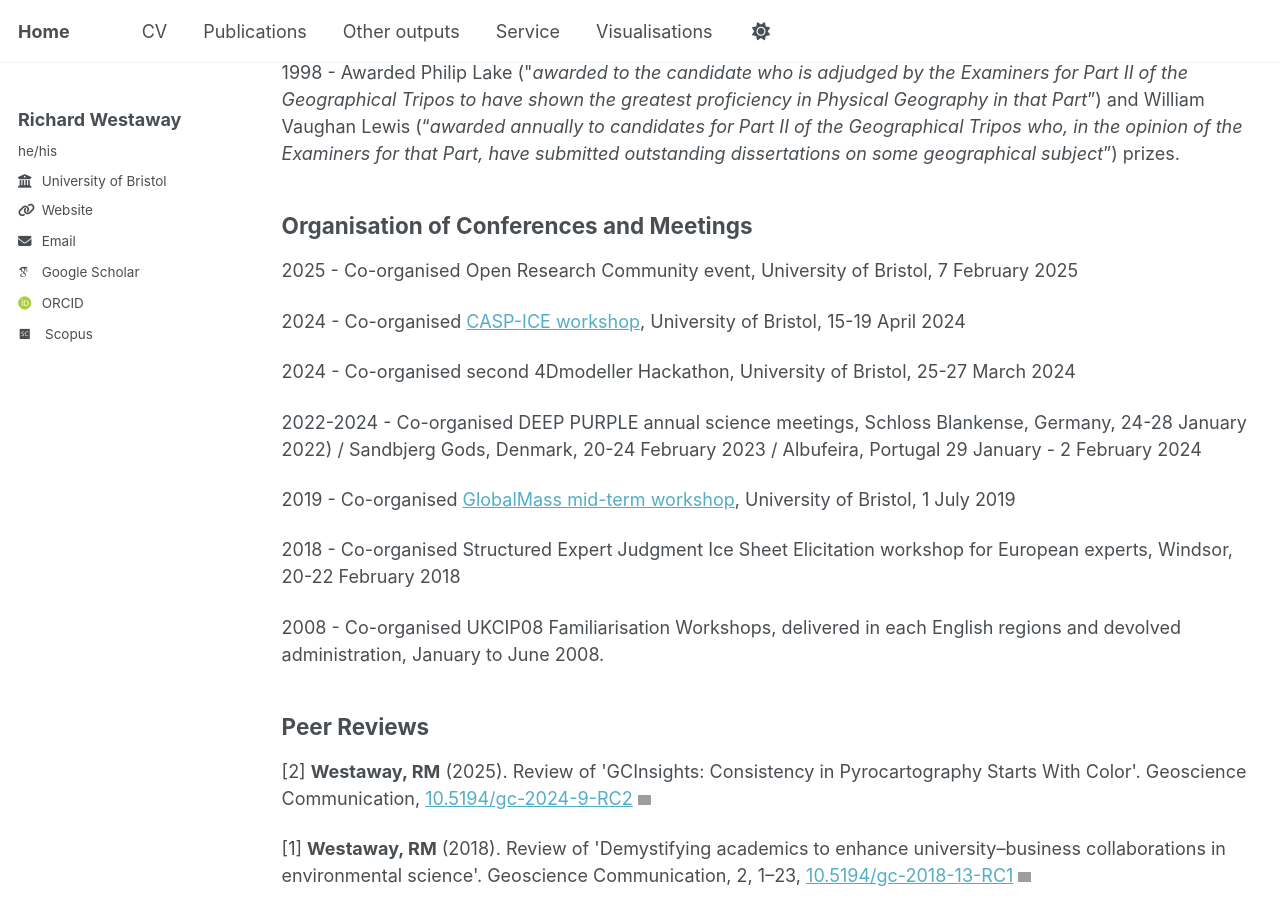
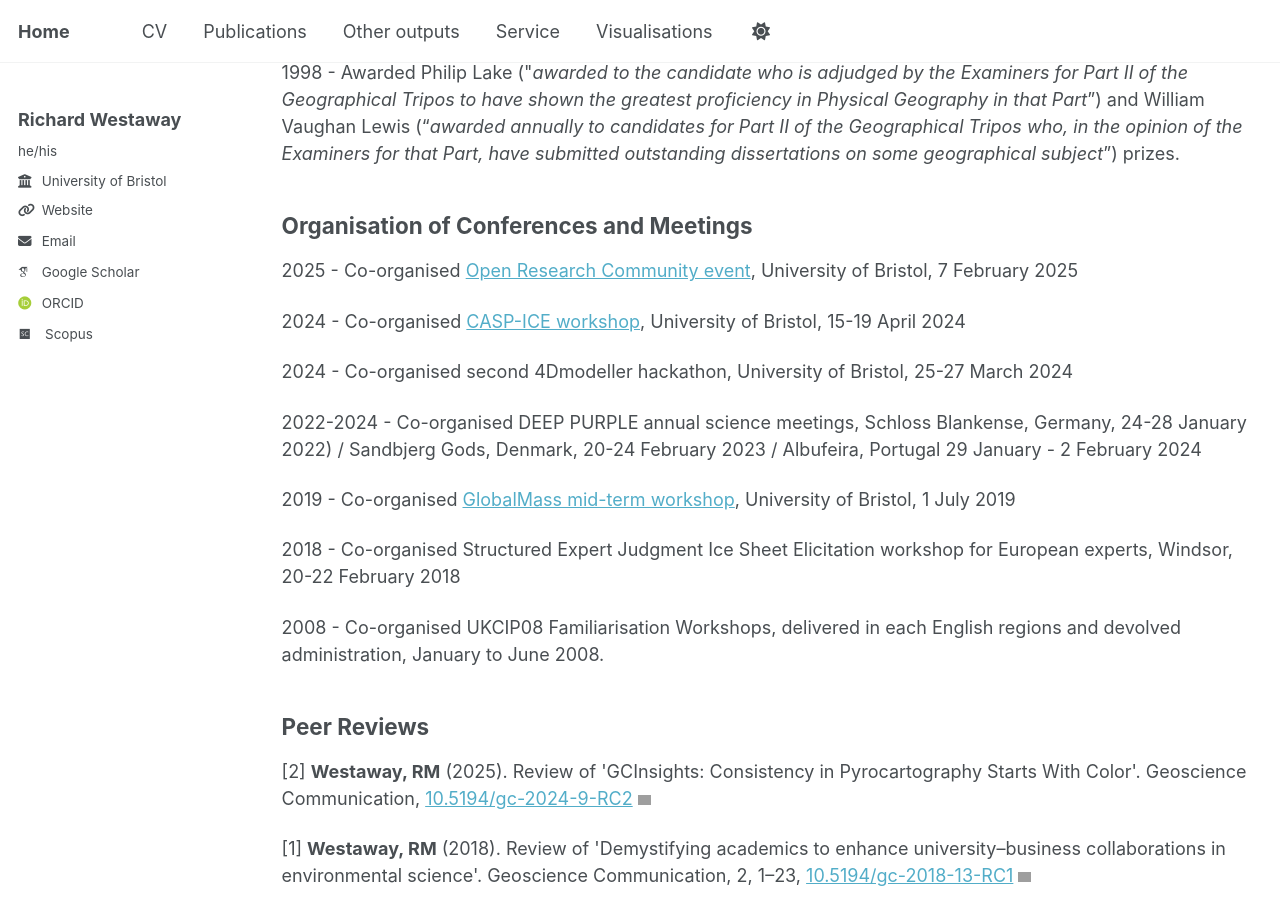
Before and after one commit to richardwestaway/richardwestaway.github.io, a Jekyll site: the page built from _pages/service.html, in a window 1280 px wide and 900 px high, scrolled down 802 px. Built offline with Jekyll 4.4.1, drawn with Linux system fonts in a browser that asks for light colours; some web fonts are replaced; comment, search, counter and statistics services are not loaded; part of the change alters nothing that is shown; grey boxes are pictures that could not be loaded.

```diff
--- a/_pages/service.html
+++ b/_pages/service.html
@@ -35,11 +35,11 @@ author_profile: true
 
 <h2>Organisation of Conferences and Meetings</h2>
 
-<p>2025 - Co-organised Open Research Community event, University of Bristol, 7 February 2025</p>
+<p>2025 - Co-organised <a href="https://researchculture.blogs.bristol.ac.uk/2025/03/13/building-an-open-research-community-at-the-university-of-bristol/" target="_blank" rel="noopener">Open Research Community event</a>, University of Bristol, 7 February 2025</p>
 
 <p>2024 - Co-organised <a href="https://microlabbristol.org/casp-ice/casp-ice-workshop/" target="_blank" rel="noopener">CASP-ICE workshop</a>, University of Bristol, 15-19 April 2024</p>
 
-<p>2024 - Co-organised second 4Dmodeller Hackathon, University of Bristol, 25-27 March 2024</p>
+<p>2024 - Co-organised second 4Dmodeller hackathon, University of Bristol, 25-27 March 2024</p>
 
 <p>2022-2024 - Co-organised DEEP PURPLE annual science meetings, Schloss Blankense, Germany, 24-28 January 2022) / Sandbjerg Gods, Denmark, 20-24 February 2023 / Albufeira, Portugal 29 January - 2 February 2024</p>
 
```
